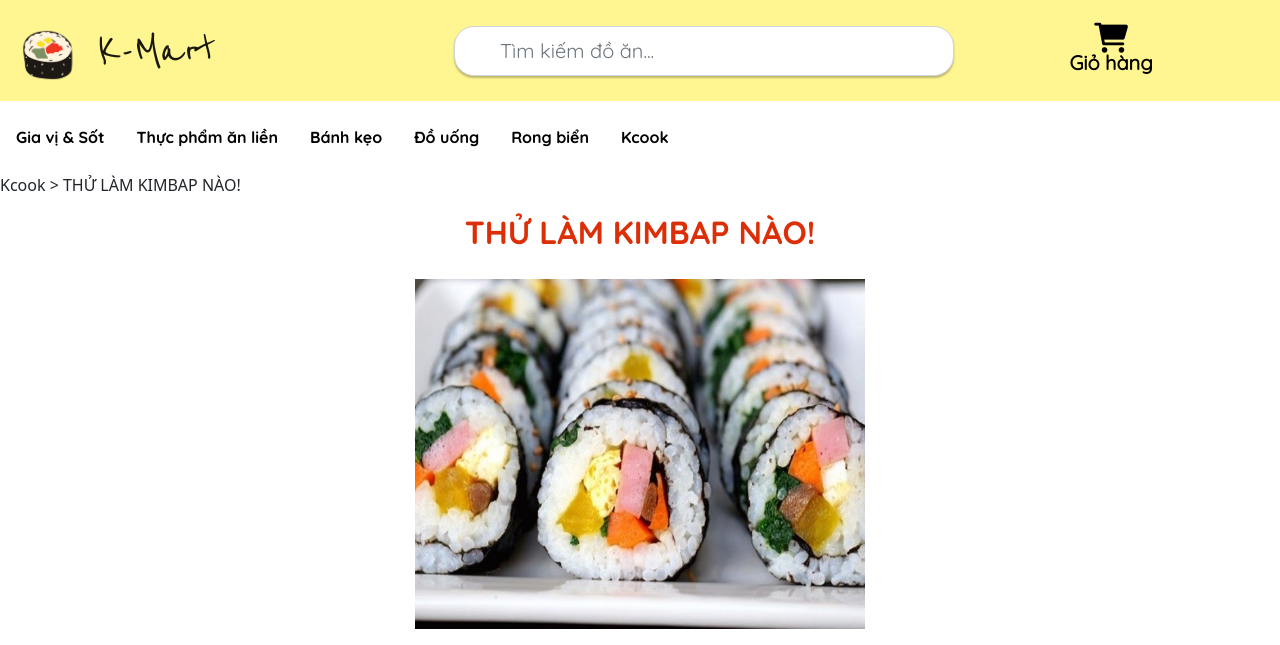
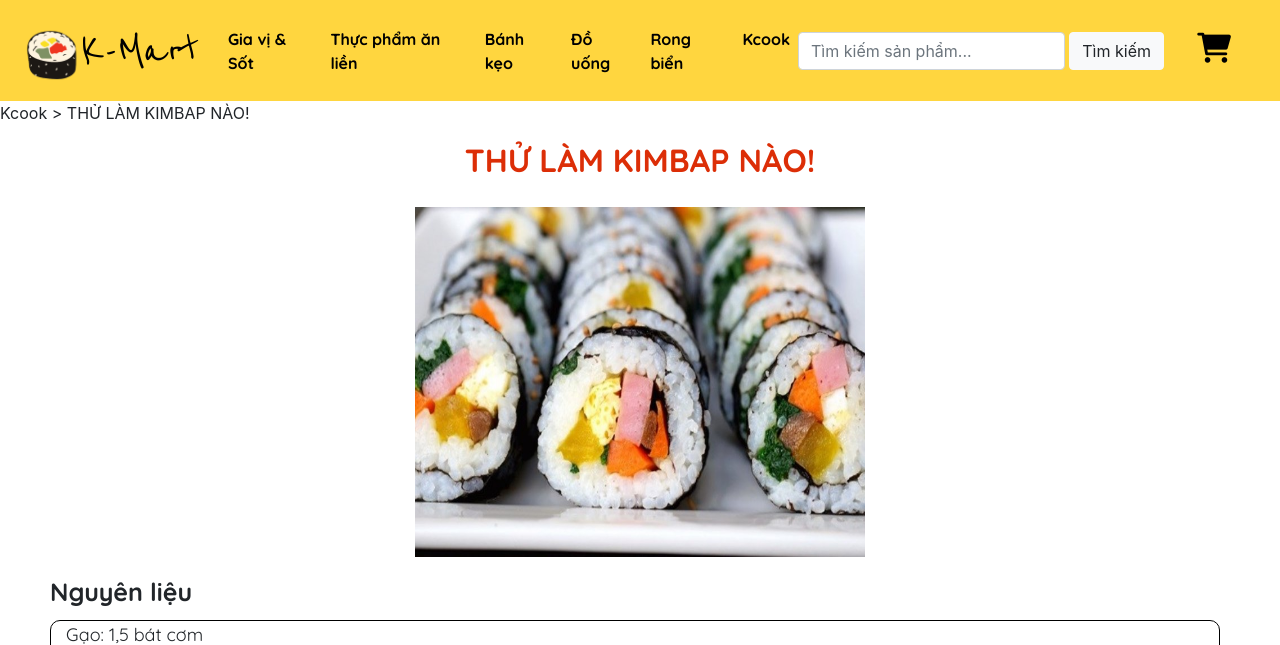
Before and after one commit to maidungonly/IE221.M22.CNCL, a Django app: page /kcook-post-list/3 in a window 1280 px wide. Shown: the top 645 px of the page. Run offline with Django 3.2, Linux system fonts and the light colour scheme; data comes from the database, SQL or seed files in the repository; some libraries are stand-ins or nearby versions.

Commit message:
sửa thanh header

```diff
--- a/main/templates/main/base.html
+++ b/main/templates/main/base.html
@@ -1,5 +1,6 @@
 <!DOCTYPE html>
 <html lang="vi">
+
 <head>
   {% load static %}
   <meta charset="utf-8" />
@@ -7,31 +8,31 @@
   <meta name="viewport" content="width=device-width, initial-scale=1.0" />
   <title>{% block title%}{% endblock %}</title>
   <link rel="stylesheet" type="text/css" href="{% static 'css/base.css' %}" />
-    <link
-      rel="stylesheet"
-      href="https://pro.fontawesome.com/releases/v5.10.0/css/all.css"
-    />
-    <link
-      href="https://cdn.jsdelivr.net/npm/bootstrap@5.0.2/dist/css/bootstrap.min.css"
-      rel="stylesheet"
-      integrity="sha384-EVSTQN3/azprG1Anm3QDgpJLIm9Nao0Yz1ztcQTwFspd3yD65VohhpuuCOmLASjC"
-      crossorigin="anonymous"
-    />
-    <link
-      rel="stylesheet"
-      href="https://cdnjs.cloudflare.com/ajax/libs/font-awesome/6.1.1/css/all.min.css"
+  <link rel="stylesheet" href="https://pro.fontawesome.com/releases/v5.10.0/css/all.css" />
+  <link href="https://cdn.jsdelivr.net/npm/bootstrap@5.0.2/dist/css/bootstrap.min.css" rel="stylesheet"
+    integrity="sha384-EVSTQN3/azprG1Anm3QDgpJLIm9Nao0Yz1ztcQTwFspd3yD65VohhpuuCOmLASjC" crossorigin="anonymous" />
+  <link rel="stylesheet" href="https://cdnjs.cloudflare.com/ajax/libs/font-awesome/6.1.1/css/all.min.css"
     integrity="sha512-KfkfwYDsLkIlwQp6LFnl8zNdLGxu9YAA1QvwINks4PhcElQSvqcyVLLD9aMhXd13uQjoXtEKNosOWaZqXgel0g=="
-      crossorigin="anonymous"
-      referrerpolicy="no-referrer"
-    />
+    crossorigin="anonymous" referrerpolicy="no-referrer" />
   <link rel="icon" type="image/x-icon" href="{% static 'images/favicon-removebg-preview.png' %}">
+
+
+
+  <link rel="stylesheet" href="https://maxcdn.bootstrapcdn.com/
+bootstrap/4.0.0/css/bootstrap.min.css" <script src="https://ajax.googleapis.com/ajax/libs/jquery/3.3.1/
+jquery.min.js">
+  </script>
+  <script src="https://cdnjs.cloudflare.com/ajax/libs/
+popper.js/1.12.9/umd/popper.min.js"></script>
+  <script src="https://maxcdn. bootstrapcdn.com/bootstrap/4.0.0/js/
+bootstrap.min.js"></script>
 
   {% block linkcss %}{% endblock %}
 </head>
 
 <body>
 
-     <nav class="navbar navbar-light navbar-first">
+  <!-- <nav class="navbar navbar-light navbar-first">
       <div class="container-fluid ">
 
         <a class="navbar-brand" href="/home/">
@@ -49,27 +50,72 @@
               id="Searchbox"
               placeholder="Tìm kiếm đồ ăn..."
             />
-            <!-- <i class="fas fa-search icon-search"></i> -->
           </form>
         </div>
         <div class="navbar-cart col-md-3 ">
           <a href="/giohang/"><i class="fa-solid fa-cart-shopping" ><span>Giỏ hàng</span></i>  </a>
         </div>
+    </nav> -->
+  <nav class="navbar navbar-expand-md navbar-dark" style="background-color:#FFD63F;">
+    <a class="navbar-brand" href="/home/" style="color:black">
+      <img src="{%static 'images\favicon-removebg-preview.png' %}" alt="" class="d-inline-block align-text-top">K-Mart
+    </a>
+
+    <button class="navbar-toggler" type="button" data-toggle="
+        collapse" data-target="#navbarSuppportedContent">
+      <span class="navbar-toggler-icon"></span>
+    </button>
+
+    <div class="collapse navbar-collapse" id="navbarSupportedContent">
+      <ul class="navbar-nav md-auto">
+        <li class="nav-item active">
+          <a class="nav-link" href="/giavisot/">Gia vị & Sốt</a>
+        </li>
+        <li class="nav-item active">
+          <a class="nav-link" href="/thucphamanlien/">Thực phẩm ăn liền</a>
+        </li>
+        <li class="nav-item">
+          <a class="nav-link" href="#">Bánh kẹo</a>
+        </li>
+        <li class="nav-item">
+          <a class="nav-link" href="#">Đồ uống</a>
+        </li>
+        <li class="nav-item">
+          <a class="nav-link" href="#">Rong biển</a>
+        </li>
+        <li class="nav-item">
+          <a class="nav-link" href="/kcook/">Kcook</a>
+        </li>
+      </ul>
+      <form class="d-flex">
+        <input class="form-control mr-sm-1" type="search" placeholder="Tìm kiếm sản phẩm..." aria-label="Search">
+        <button class="btn btn-light my-sm-0" type="submit">Tìm kiếm</button>
+      </form>
+      <div class="navbar-cart col-md-0 ">
+        <a href="/giohang/"><i class="fa-solid fa-cart-shopping"
+          style="position: relative; top: 10px"></i></a>
+      </div>
+    </div>
+
+
   </nav>
-
   <!-- As a heading -->
   {% block secondnav %}
-    <nav class="navbar navbar-light navbar-second">
+  <!-- <nav class="navbar navbar-light navbar-second">
     <ul class="list-group list-group-horizontal navbar-second d-flex navbar-nav">
       <li class="list-group-item border-0"><a class="nav-link" href="/giavisot/">Gia vị & Sốt</a></li>
       <li class="list-group-item border-0"><a class="nav-link" href="/thucphamanlien/">Thực phẩm ăn liền</a></li>
-        <li class="list-group-item border-0"><a class="nav-link" href="#">Bánh kẹo</a></li></li>
-        <li class="list-group-item border-0"><a class="nav-link" href="#">Đồ uống</a></li></li>
-        <li class="list-group-item border-0"><a class="nav-link" href="#">Rong biển</a></li></li>
-        <li class="list-group-item border-0"><a class="nav-link" href="/kcook/">Kcook</a></li></li>
+      <li class="list-group-item border-0"><a class="nav-link" href="#">Bánh kẹo</a></li>
+      </li>
+      <li class="list-group-item border-0"><a class="nav-link" href="#">Đồ uống</a></li>
+      </li>
+      <li class="list-group-item border-0"><a class="nav-link" href="#">Rong biển</a></li>
+      </li>
+      <li class="list-group-item border-0"><a class="nav-link" href="/kcook/">Kcook</a></li>
+      </li>
 
     </ul>
-    </nav>
+  </nav> -->
   {% endblock %}
 
   {% block tieude %}
@@ -83,21 +129,24 @@
   {% block sanpham %}
   {% endblock %}
   {% block linkjs %}
-    <script
-      src="https://cdn.jsdelivr.net/npm/bootstrap@5.0.2/dist/js/bootstrap.bundle.min.js"
+  <script src="https://cdn.jsdelivr.net/npm/bootstrap@5.0.2/dist/js/bootstrap.bundle.min.js"
     integrity="sha384-MrcW6ZMFYlzcLA8Nl+NtUVF0sA7MsXsP1UyJoMp4YLEuNSfAP+JcXn/tWtIaxVXM"
-      crossorigin="anonymous"
-    ></script>
+    crossorigin="anonymous"></script>
   {% endblock %}
 
 
   {% block footer %}
   <div class="footer">
-      <img src="{%static 'images\footer-icon.png' %}" alt=""  class="d-inline-block align-text-top">
+    <img src="{%static 'images\footer-icon.png' %}" alt="" class="d-inline-block align-text-top">
     <h5>@Copyrights belongs to Nhóm 15</h5>
 
   </div>
 
   {% endblock %}
+  <!-- <script src="{%static 'static/js/base.js' %}> -->
+
+
+  </script>
 </body>
+
 </html>
```
Lines whose indentation alone changed are shown as unchanged.
